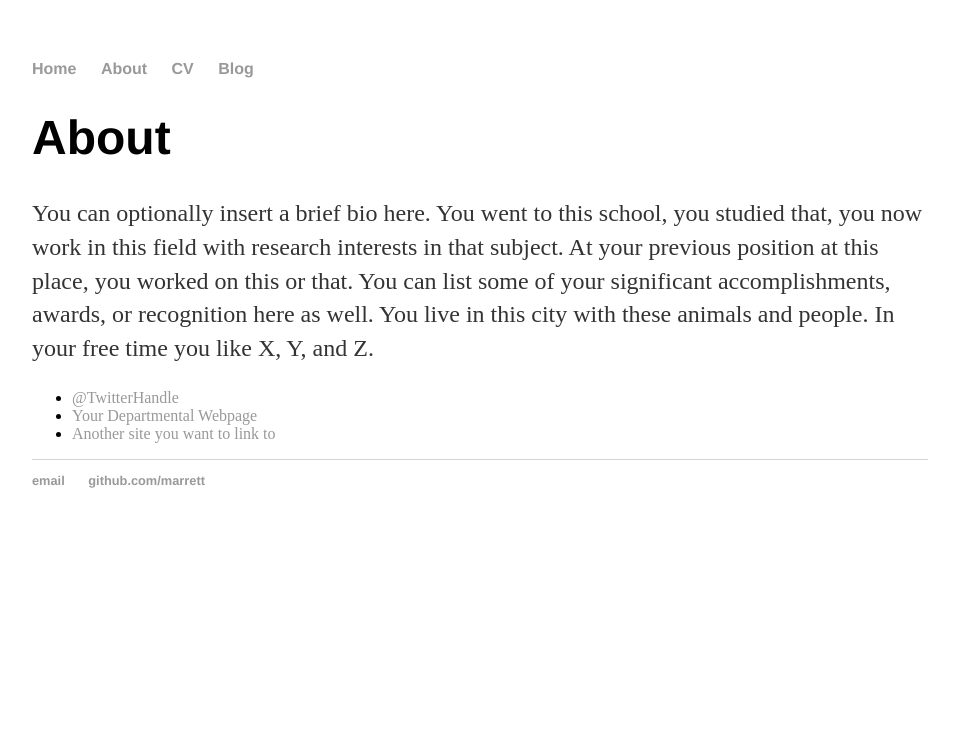
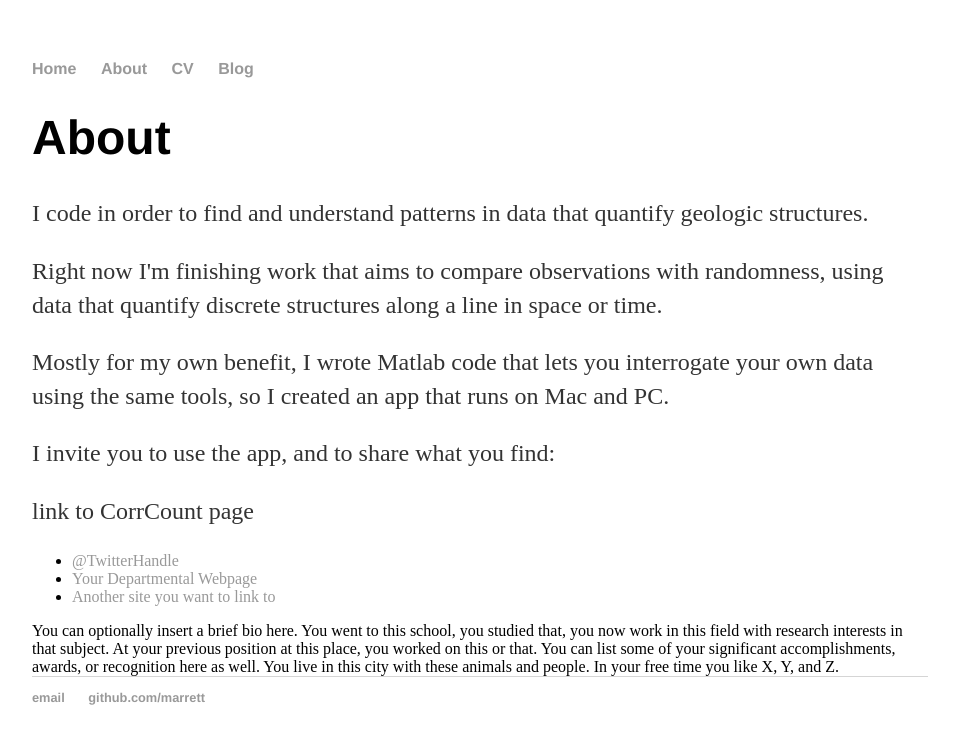
Before and after one commit to marrett/github.io, a Jekyll site: the page built from about/index.html, in a window 1280 px wide. Shown: the top 744 px of the page, without its empty margins (160-1119 px from the left). Built offline with Jekyll 4.4.1, drawn with Linux system fonts in a browser that asks for light colours.

Commit message:
Update index.html

```diff
--- a/about/index.html
+++ b/about/index.html
@@ -5,7 +5,11 @@ title: About Randy Marrett
 
 		<div class="about">
 			<h1>About</h1>
-			<p>You can optionally insert a brief bio here. You went to this school, you studied that, you now work in this field with research interests in that subject. At your previous position at this place, you worked on this or that. You can list some of your significant accomplishments, awards, or recognition here as well. You live in this city with these animals and people. In your free time you like X, Y, and Z.</p>
+			<p>I code in order to find and understand patterns in data that quantify geologic structures.</p>
+			<p>Right now I'm finishing work that aims to compare observations with randomness, using data that quantify discrete structures along a line in space or time.</p>
+			<p>Mostly for my own benefit, I wrote Matlab code that lets you interrogate your own data using the same tools, so I created an app that runs on Mac and PC.</p>
+			<p>I invite you to use the app, and to share what you find:</p>
+			<p>link to CorrCount page</p>
 
 			<ul class="contacts">
 				<li><a href="#">@TwitterHandle</a></li>
@@ -13,3 +17,5 @@ title: About Randy Marrett
 				<li><a href="#">Another site you want to link to</a></li>
 				</ul>
 		</div>
+
+		You can optionally insert a brief bio here. You went to this school, you studied that, you now work in this field with research interests in that subject. At your previous position at this place, you worked on this or that. You can list some of your significant accomplishments, awards, or recognition here as well. You live in this city with these animals and people. In your free time you like X, Y, and Z.
```
